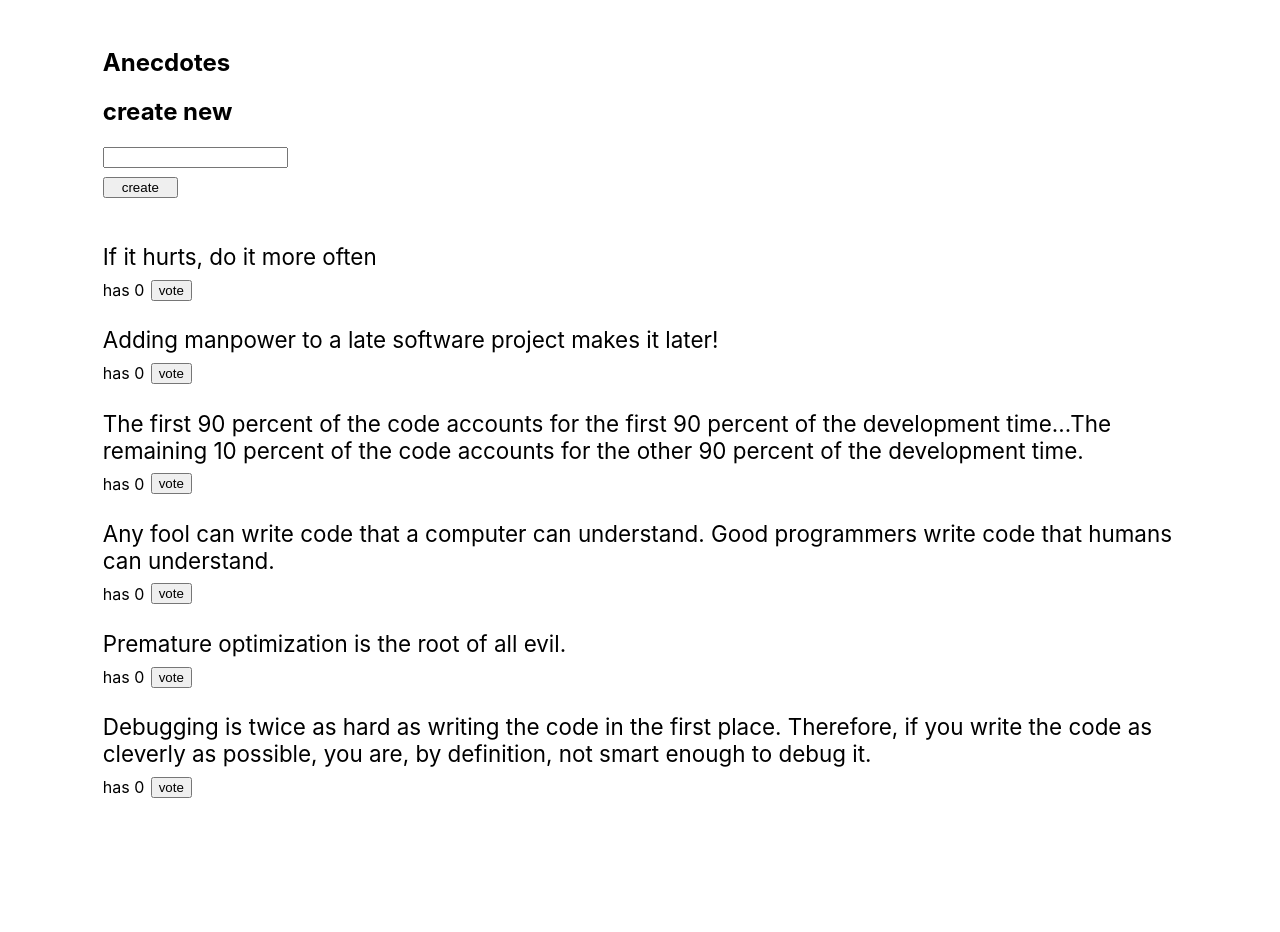
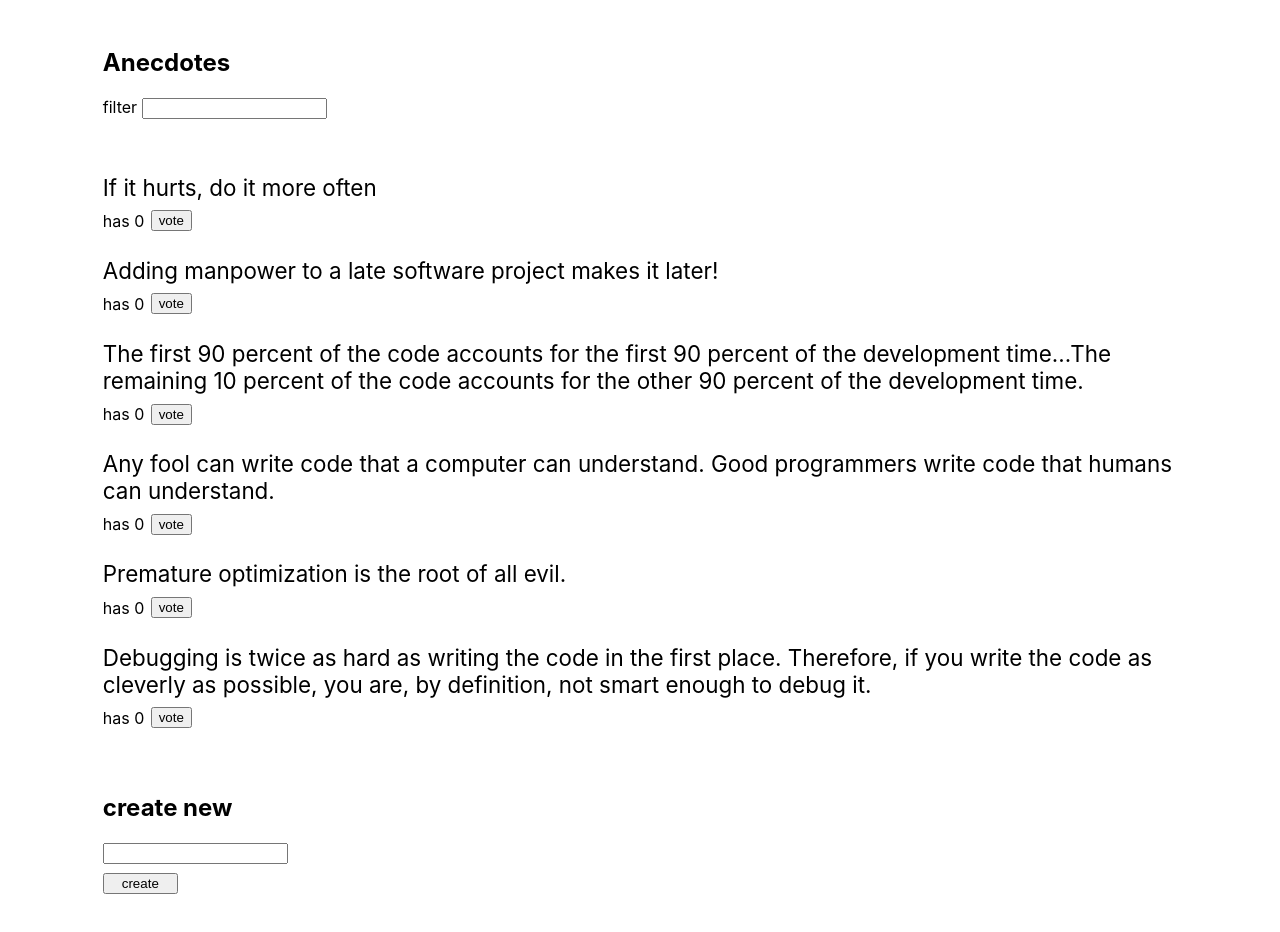
Before and after one commit to sheilaleon/fullstack-open-2020, a React (Create React App) app in the folder part6/redux-anecdotes/: page / in a window 1280 px wide. Shown: the top 932 px of the page. Before the commit the page ends 891 px from the top, so only its background shows below. Built offline with nearby package versions, Linux system fonts and the light colour scheme.

Commit message:
6.12* Better anecdotes, step10
Implement filtering anecdotes

```diff
--- a/part6/redux-anecdotes/src/App.js
+++ b/part6/redux-anecdotes/src/App.js
@@ -3,14 +3,16 @@ import React from 'react';
 import AnecdoteForm from './components/AnecdoteForm';
 import AnecdoteList from './components/AnecdoteList';
 import Notification from './components/Notification';
+import Filter from './components/Filter';
 
 const App = () => {
   return (
     <div className="container">
       <h2>Anecdotes</h2>
       <Notification />
+      <Filter />
+      <AnecdoteList />
       <AnecdoteForm />
-      <AnecdoteList />
     </div>
   );
 };
--- a/part6/redux-anecdotes/src/components/AnecdoteList.js
+++ b/part6/redux-anecdotes/src/components/AnecdoteList.js
@@ -5,7 +5,15 @@ import { vote } from '../reducers/anecdoteReducer';
 import { removeMessage, setMessage } from '../reducers/notificationReducer';
 
 const AnecdoteList = () => {
-  const anecdotes = useSelector((state) => state.anecdote);
+  const anecdotes = useSelector((state) => {
+    if (state.filter === 'ALL') {
+      return state.anecdote;
+    } else {
+      return state.anecdote.filter((a) =>
+        a.content.toLowerCase().includes(state.filter.toLowerCase()),
+      );
+    }
+  });
   const dispatch = useDispatch();
 
   const upVote = (votedAnecdote) => {
--- /dev/null
+++ b/part6/redux-anecdotes/src/components/Filter.js
@@ -0,0 +1,25 @@
+import React from 'react';
+import { useDispatch } from 'react-redux';
+
+import { setFilter } from '../reducers/filterReducer';
+
+const Filter = () => {
+  const dispatch = useDispatch();
+
+  const handleChange = (event) => {
+    event.preventDefault();
+    const filter = event.target.value;
+    dispatch(setFilter(filter));
+  };
+  const style = {
+    marginBottom: 10,
+  };
+
+  return (
+    <div style={style}>
+      filter <input name="filter" onChange={handleChange} />
+    </div>
+  );
+};
+
+export default Filter;
--- /dev/null
+++ b/part6/redux-anecdotes/src/reducers/filterReducer.js
@@ -0,0 +1,17 @@
+const filterReducer = (state = 'ALL', action) => {
+  switch (action.type) {
+    case 'SET_FILTER':
+      return action.filter;
+    default:
+      return state;
+  }
+};
+
+export const setFilter = (filter) => {
+  return {
+    type: 'SET_FILTER',
+    filter,
+  };
+};
+
+export default filterReducer;
--- a/part6/redux-anecdotes/src/store.js
+++ b/part6/redux-anecdotes/src/store.js
@@ -3,10 +3,12 @@ import { composeWithDevTools } from 'redux-devtools-extension';
 
 import anecdoteReducer from './reducers/anecdoteReducer';
 import notificationReducer from './reducers/notificationReducer';
+import filterReducer from './reducers/filterReducer';
 
 const reducer = combineReducers({
   anecdote: anecdoteReducer,
   notification: notificationReducer,
+  filter: filterReducer,
 });
 
 const store = createStore(reducer, composeWithDevTools());
```
